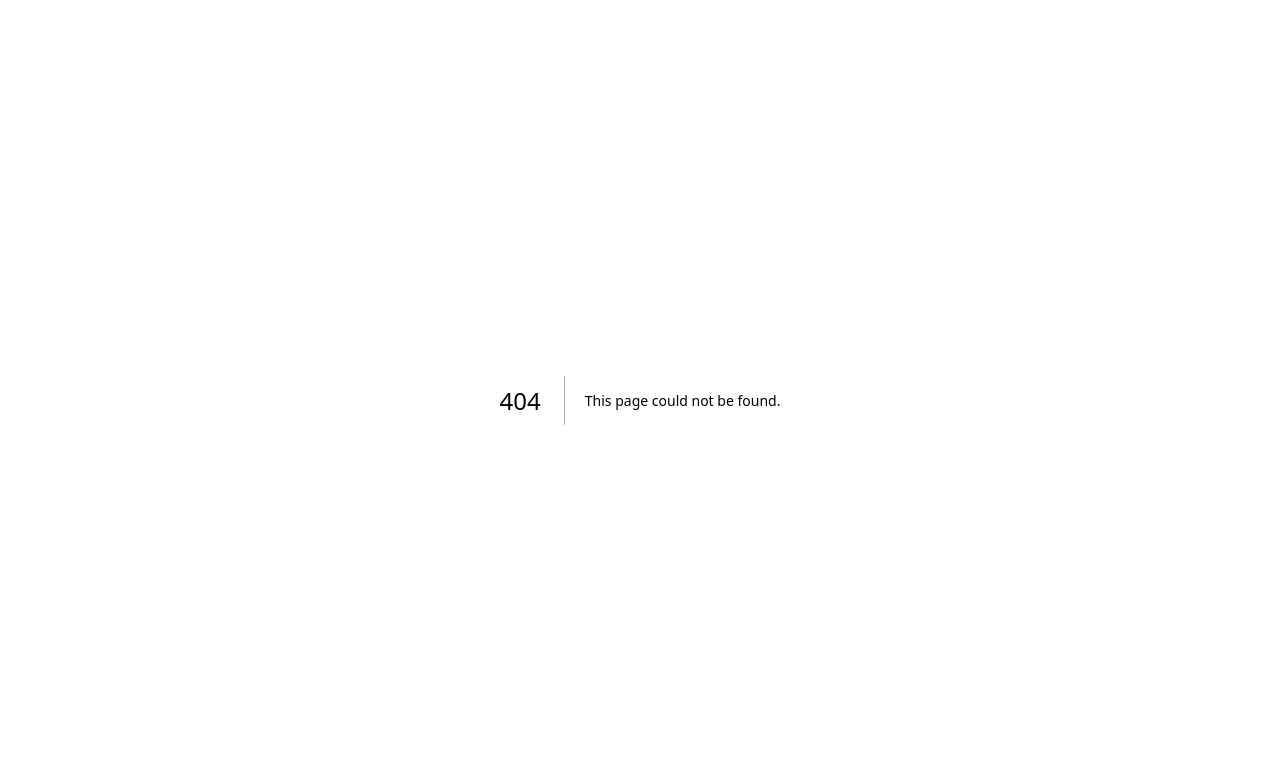
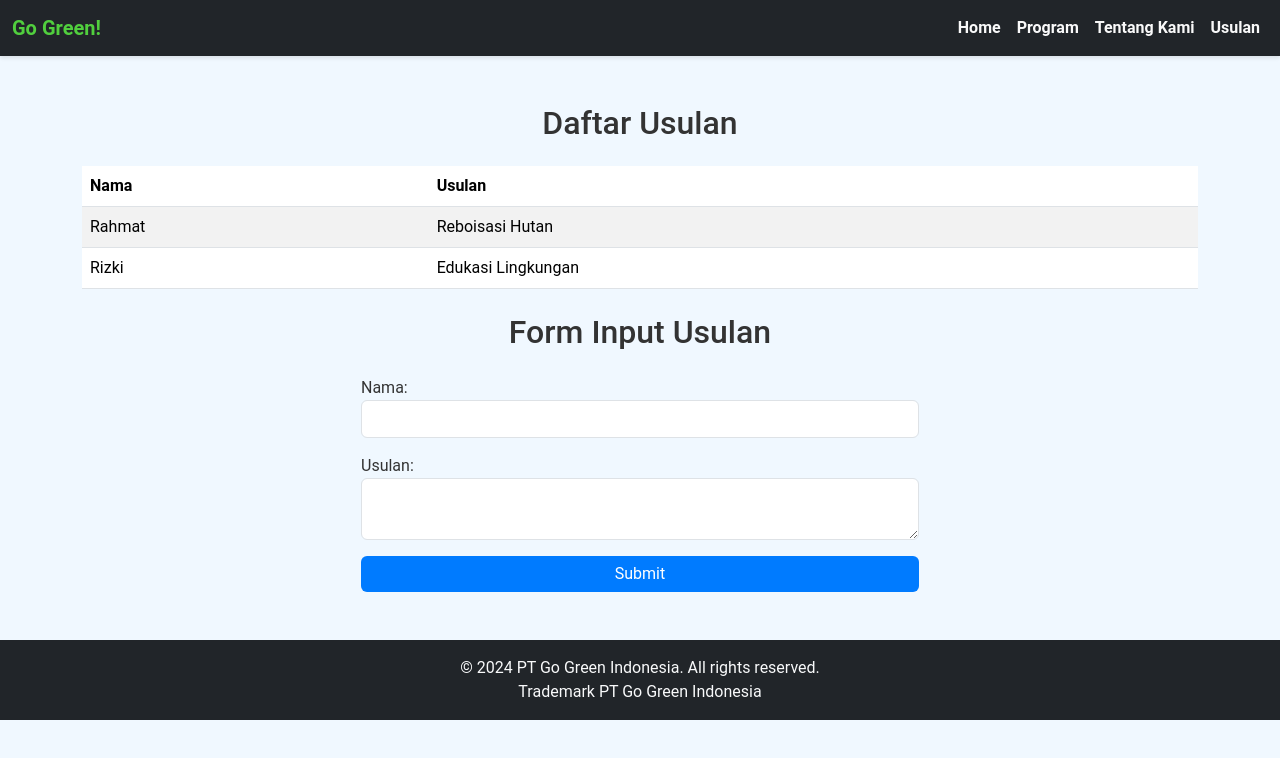
Before and after one commit to hilmanimaduddin/Education-web, a Next.js app: page /suggestion in a window 1280 px wide. Before the commit this address had no page. Shown: the top 758 px of the page. Built offline with nearby package versions, Linux system fonts and the light colour scheme.

Commit message:
second commit

```diff
--- a/public/component/nav/navbar.tsx
+++ b/public/component/nav/navbar.tsx
@@ -41,6 +41,11 @@ export default function Navbar() {
                 Tentang Kami
               </a>
             </li>
+            <li className="nav-item">
+              <a className="nav-link" href="suggestion">
+                Usulan
+              </a>
+            </li>
           </ul>
         </div>
       </div>
--- /dev/null
+++ b/src/pages/suggestion.tsx
@@ -0,0 +1,98 @@
+import React, { useState } from "react";
+import Navbar from "../../public/component/nav/navbar";
+import Footer from "../../public/component/footer/footer";
+
+const UsulanForm = () => {
+  const [data, setData] = useState([
+    {
+      id: 1,
+      nama: "Rahmat",
+      usulan: "Reboisasi Hutan",
+    },
+    {
+      id: 2,
+      nama: "Rizki",
+      usulan: "Edukasi Lingkungan",
+    },
+  ]);
+  const [nama, setNama] = useState("");
+  const [usulan, setUsulan] = useState("");
+
+  const handleAddData = () => {
+    const newData = {
+      id: Date.now(),
+      nama,
+      usulan,
+    };
+
+    setData([...data, newData]);
+    setNama("");
+    setUsulan("");
+  };
+
+  const handleSubmit = (e: any) => {
+    e.preventDefault();
+    handleAddData();
+  };
+
+  return (
+    <div>
+      <Navbar />
+      <div className="container my-5">
+        <h2 className="mb-4 text-center">Daftar Usulan</h2>
+
+        <table className="table table-striped">
+          <thead>
+            <tr>
+              <th>Nama</th>
+              <th>Usulan</th>
+            </tr>
+          </thead>
+          <tbody>
+            {data.map((item) => (
+              <tr key={item.id}>
+                <td>{item.nama}</td>
+                <td>{item.usulan}</td>
+              </tr>
+            ))}
+          </tbody>
+        </table>
+
+        <h2 className="mt-4 mb-4 text-center">Form Input Usulan</h2>
+
+        <form
+          onSubmit={handleSubmit}
+          className="col-md-6 offset-md-3 gap-3 d-flex flex-column"
+        >
+          <div className="form-group">
+            <label htmlFor="nama">Nama:</label>
+            <input
+              type="text"
+              className="form-control"
+              id="nama"
+              value={nama}
+              onChange={(e) => setNama(e.target.value)}
+            />
+          </div>
+
+          <div className="form-group">
+            <label htmlFor="usulan">Usulan:</label>
+            <textarea
+              className="form-control"
+              id="usulan"
+              value={usulan}
+              onChange={(e) => setUsulan(e.target.value)}
+            ></textarea>
+          </div>
+
+          <button type="submit" className="btn btn-primary">
+            Submit
+          </button>
+        </form>
+      </div>
+      <Footer />
+    </div>
+  );
+};
+
+export default UsulanForm;
```
Also changed, not shown: src/pages/about-me.tsx (+4 -6 lines).
